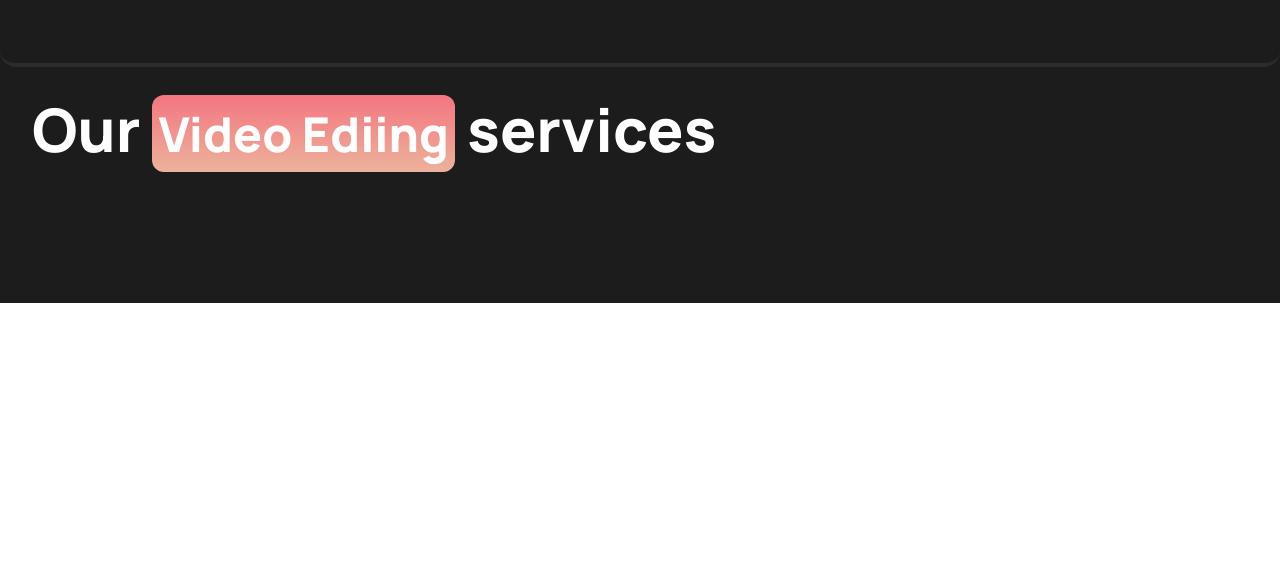
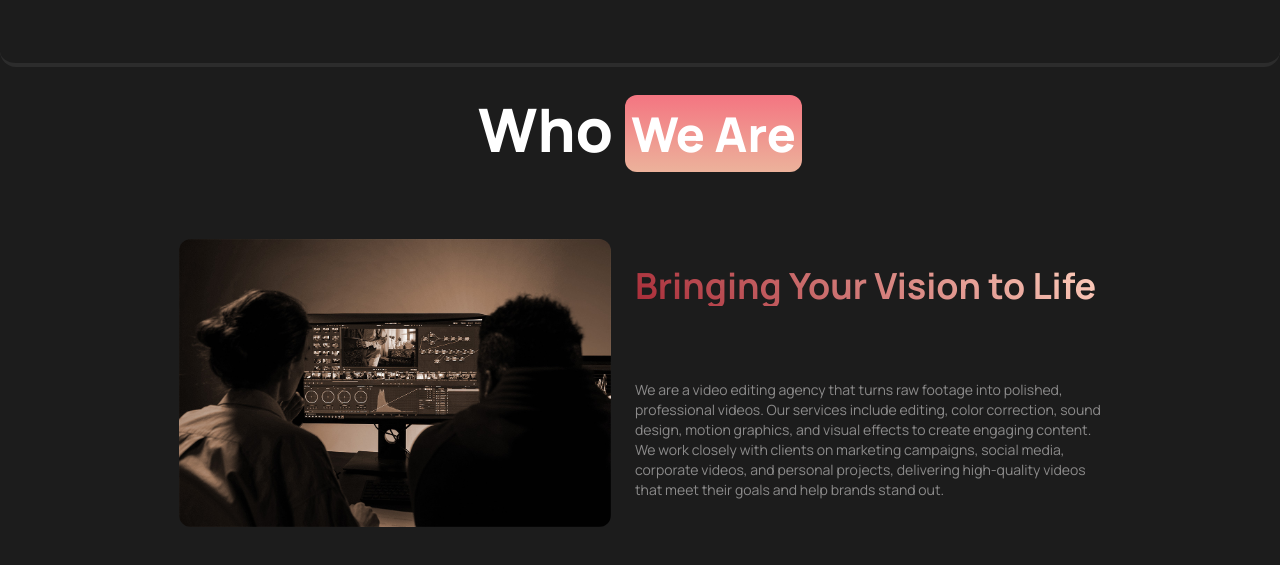
Before and after one commit to rakib00-dev/mr-imadguengi-portfolio-website, a React (Vite) app: page / in a window 1280 px wide. Shown: the part 5513-6078 px from the top of the page. Before the commit the page ends 5816 px from the top, so only its background shows below. Built offline with nearby package versions, Linux system fonts and the light colour scheme.

Commit message:
added new section called about section and updated more things

```diff
--- a/src/components/About.jsx
+++ b/src/components/About.jsx
@@ -3,22 +3,47 @@ import Button from './Button';
 const About = () => {
   return (
     <section
-      id="services"
-      className="paddings innerWidth gird items-center relative "
+      id="about"
+      className="paddings innerWidth gird items-center relative w-4/5 overflow-hidden rounded-2xl"
     >
-      {/* head */}
-      <h1 className="text-6xl inline font-extrabold text-white">
-        Our{' '}
-        <Button
-          text={'Video Ediing'}
-          px="6"
-          py="6"
-          className={'font-extrabold text-5xl'}
-        />{' '}
-        services
+      <h1 className="text-3xl flex gap-3 w-full font-extrabold text-white justify-center sm:text-4xl md:text-6xl">
+        Who {'   '}
+        <span>
+          <Button
+            text={'We Are'}
+            px="6"
+            py="6"
+            className={'font-extrabold text-2xl md:text-5xl'}
+          />
+        </span>
       </h1>
-      {/* cards */}
-      <div className="paddings innerWidth w-4/5 flex justify-center items-center gap-12  mt-12"></div>
+      {/* projects */}
+
+      <div className="paddings innerWidth w-4/5 flex justify-center items-center gap-12  mt-12">
+        {/* about container */}
+        <div className="flex h-fit w-4/5 justify-center items-center flex-col m-auto gap-6 lg:flex-row ">
+          <img
+            src="./assets/images/hero/hero4.jpg"
+            alt="about image"
+            className="relative rounded-xl h-auto w-auto md:h-[18rem] md:w-4/5 top-0"
+          />
+          {/* about content */}
+          <div className="flex flex-col justify-around h-40 lg:h-72">
+            <h2 className="relative top-0 font-bold text-2xl text-transparent bg-[linear-gradient(41deg,_rgb(168_43_55)_0%,_rgb(255_208_190)_100%)] bg-clip-text mb-5 md:text-4xl">
+              Bringing Your Vision to Life
+            </h2>
+            <p className="text-[#8c8b8b] text-sm">
+              We are a video editing agency that turns raw footage into
+              polished, professional videos. Our services include editing, color
+              correction, sound design, motion graphics, and visual effects to
+              create engaging content. We work closely with clients on marketing
+              campaigns, social media, corporate videos, and personal projects,
+              delivering high-quality videos that meet their goals and help
+              brands stand out.
+            </p>
+          </div>
+        </div>
+      </div>
     </section>
   );
 };
```
